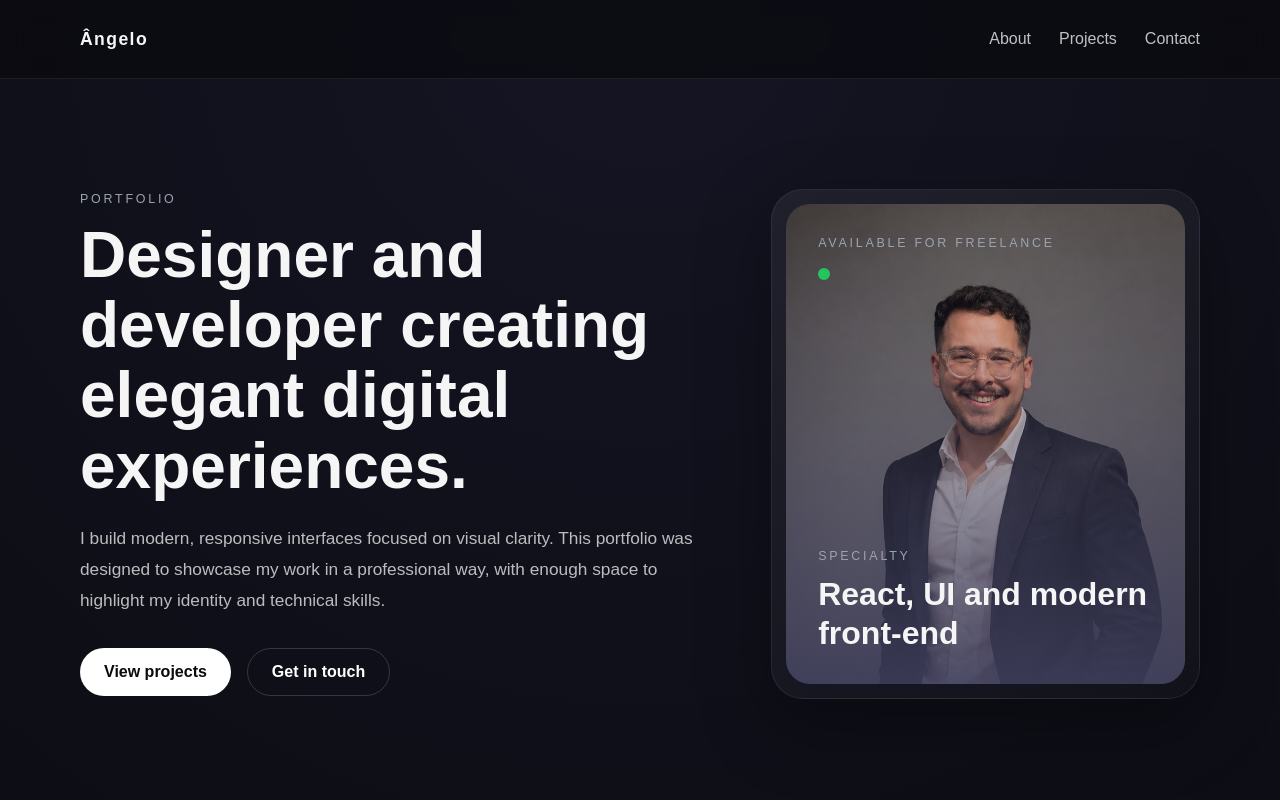
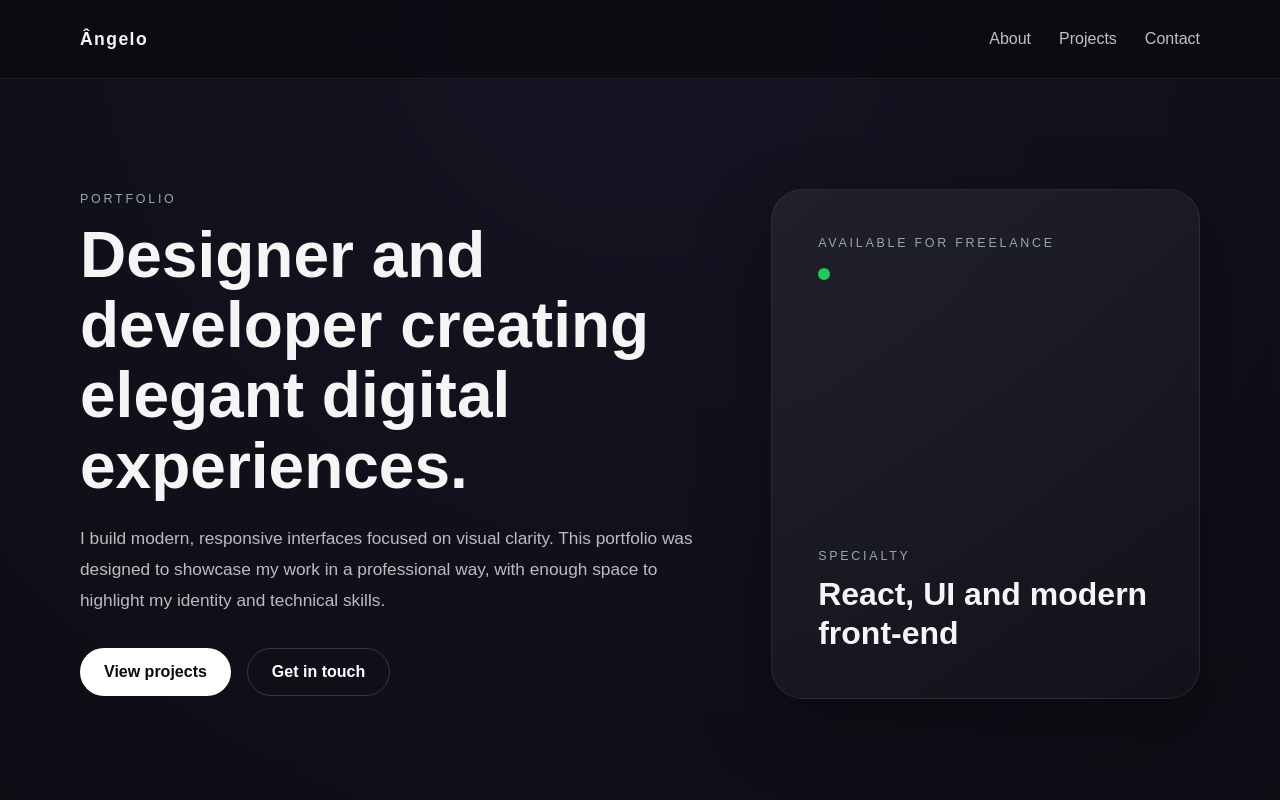
Before and after one commit to angelom176/My-portfolio, a Next.js app: page / in a window 1280 px wide. Shown: the top 800 px of the page. Built offline with nearby package versions, Linux system fonts and the light colour scheme.

Commit message:
Fix hero image GitHub Pages

```diff
--- a/app/globals.css
+++ b/app/globals.css
@@ -149,11 +149,11 @@ a {
   display: flex;
   flex-direction: column;
   justify-content: space-between;
-  background: linear-gradient(180deg, rgba(23, 23, 35, 0.0) 0%, rgba(61, 61, 90, 0.92) 100%), url(/imagens/angelo.jpeg);
+
   background-size: cover;
   background-position: center;
   background-repeat: no-repeat;
-  border: 1px solid rgba(255, 255, 255, 0.0);
+
   overflow: hidden;
   border: none;
 }
```
